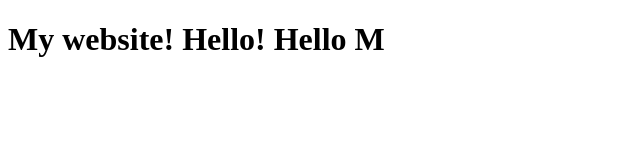
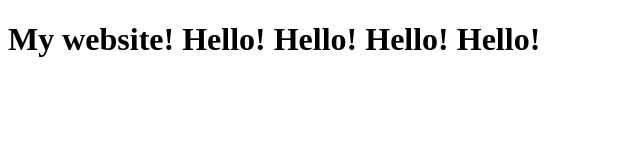
Before and after one commit to MichelleHourihan/Harvard-Course, a plain HTML site: page hello.html in a window 1280 px wide. Shown: the whole page, without its empty margins (0-640 px from the left). Drawn offline with Linux system fonts and the light colour scheme.

Commit message:
Update hello.html

```diff
--- a/hello.html
+++ b/hello.html
@@ -4,6 +4,6 @@
 	<title>	'My website' </title>
 </head>
 <body>
-<h1> My website! Hello! Hello M </h1>
+<h1> My website! Hello! Hello! Hello! Hello!</h1>
 </body>
 </html>
```
